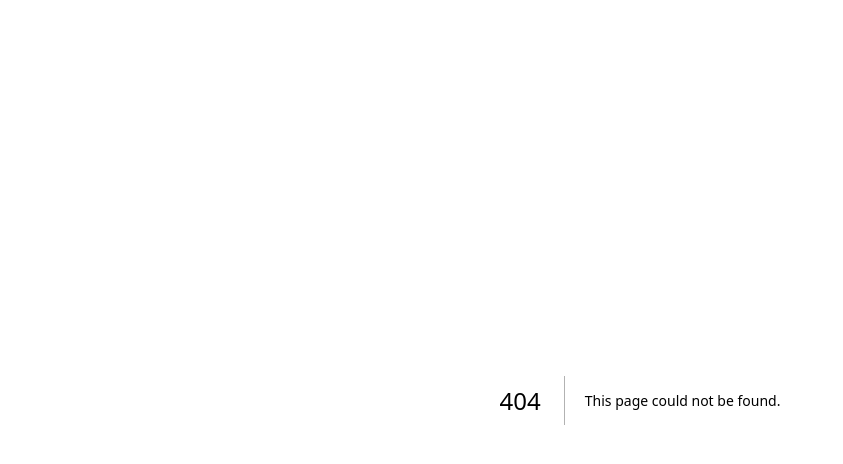
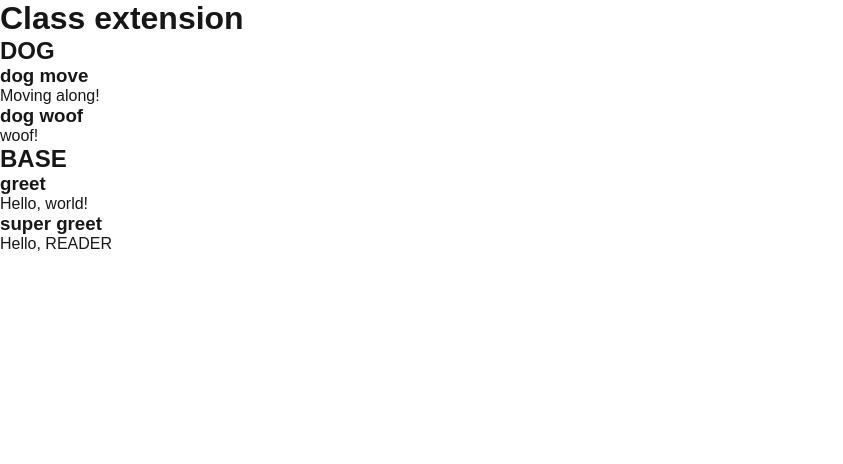
Before and after one commit to AnsonChung3/next-ts-sandbox, a Next.js app: page /extend-class-example in a window 1280 px wide. Before the commit this address had no page. Shown: the top 464 px of the page, without its empty margins (0-843 px from the left). Built offline with nearby package versions, Linux system fonts and the light colour scheme.

Commit message:
Add example from TS docs

```diff
--- /dev/null
+++ b/src/app/extend-class-example/page.tsx
@@ -0,0 +1,63 @@
+export default function ExtendClass() {
+    const d = new Dog();
+    const e = new Derived();
+    return (
+        <>
+            <h1>Class extension</h1>
+            <section>
+                <h2>DOG</h2>
+                <h3>dog move</h3>
+                <p>{d.move()}</p>
+                <h3>dog woof</h3>
+                <p>{d.woof(3)}</p>
+            </section>
+            <section>
+                <h2>BASE</h2>
+                <h3>greet</h3>
+                <p>{e.greet()}</p>
+                <h3>super greet</h3>
+                <p>{e.greet('reader')}</p>
+            </section>
+        </>
+    );
+}
+class Animal {
+    move() {
+        return 'Moving along!';
+    }
+}
+
+class Dog extends Animal {
+    woof(times: number) {
+        for (let i = 0; i < times; i++) {
+            return 'woof!';
+        }
+    }
+}
+
+class Base {
+    greet() {
+        return 'Hello, world!';
+    }
+}
+
+class Derived extends Base {
+    // this is the example from ts docs
+    // but it gives error
+    // "Property 'greet' in type 'Derived' is not assignable to the same property in base type 'Base'."
+
+    // greet(name?: string) {
+    //     if (name === undefined) {
+    //         super.greet();
+    //     } else {
+    //         return `Hello, ${name.toUpperCase()}`;
+    //     }
+    // }
+    greet(name?: string): string {
+        if (name === undefined) {
+            return super.greet(); // return added here
+        } else {
+            return `Hello, ${name.toUpperCase()}`;
+        }
+    }
+}
```
